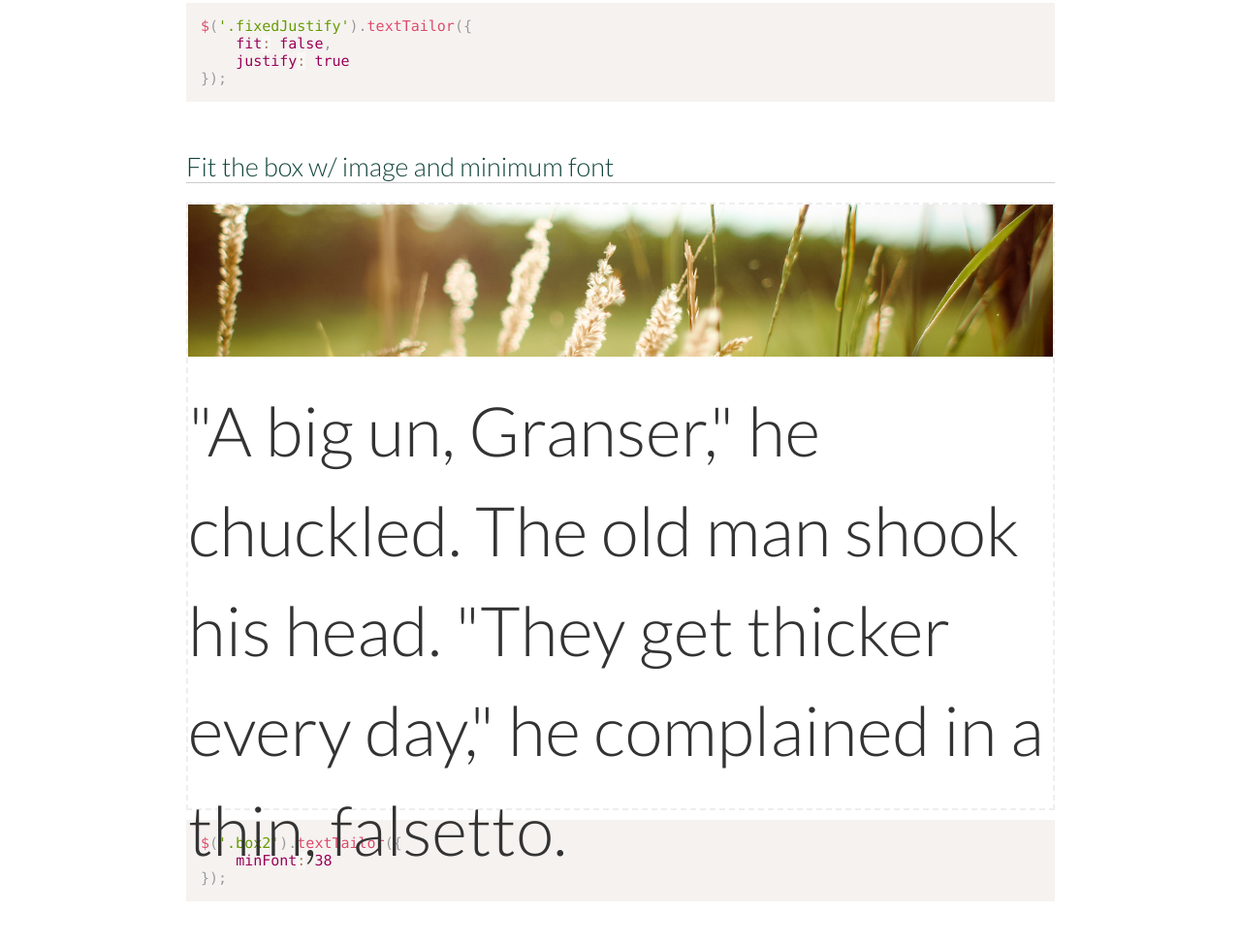
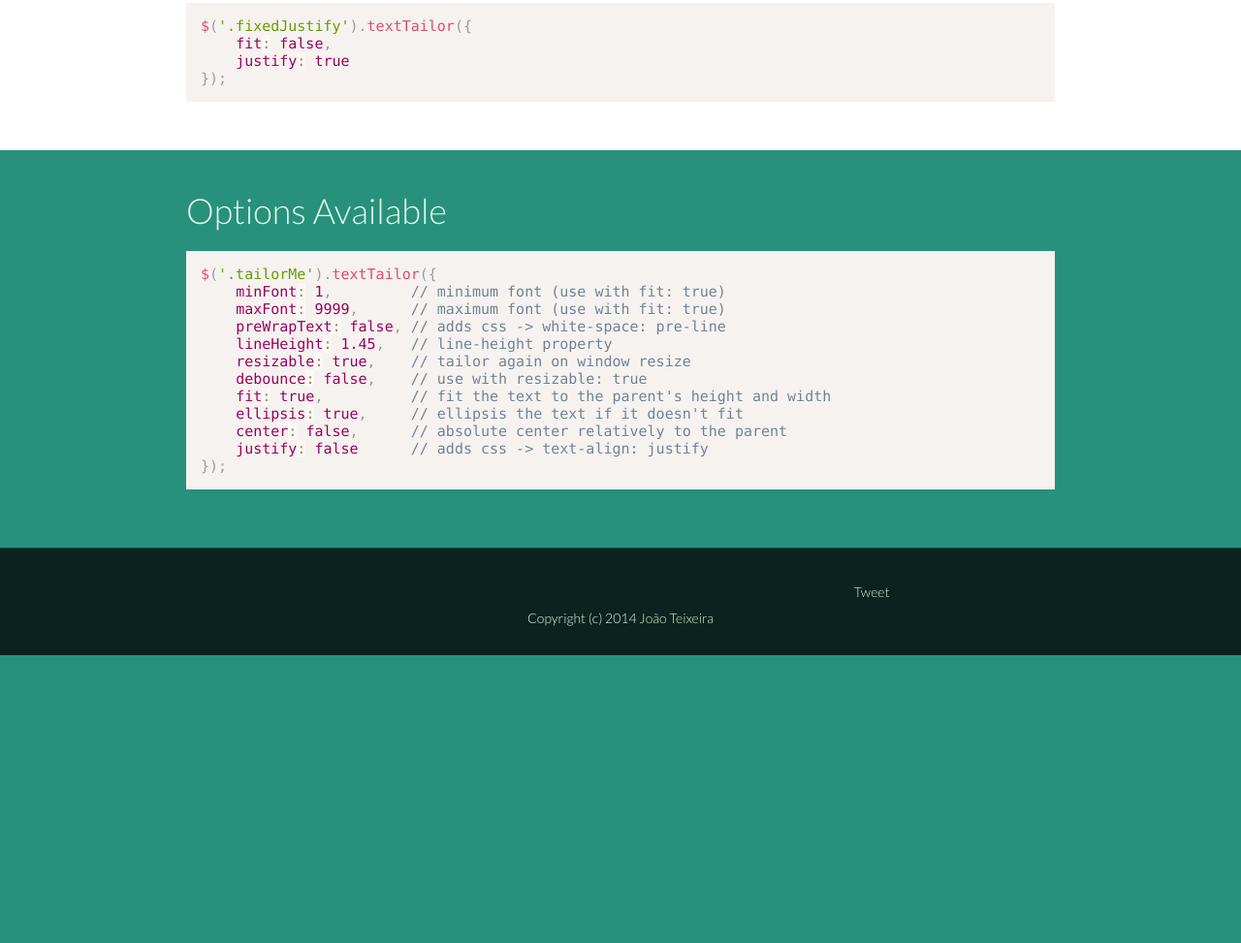
Before and after one commit to jpntex/TextTailor.js, a plain HTML site: page index.html in a window 1280 px wide. Shown: the part 1779-2752 px from the top of the page at 97% size. After the commit the page ends 2455 px from the top, so only its background shows below. Drawn offline with nearby package versions, Linux system fonts and the light colour scheme; grey boxes are pictures that could not be loaded.

Commit message:
Updated index.html

```diff
--- a/index.html
+++ b/index.html
@@ -84,7 +84,7 @@ $('.fixed').textTailor({
 });</code></pre>
 
 			<!-- box2 -->
-			<h2>Fit the box w/ image and minimum font</h2>
+			<!-- <h2>Fit the box w/ image and minimum font</h2>
 			<div class="example3">
 				<div class="box2">
 					<div style="width: 100%; text-align: center">
@@ -96,7 +96,7 @@ $('.fixed').textTailor({
 
 <pre><code class="language-javascript">$('.box2').textTailor({
 	minFont: 38
-});</code></pre>
+});</code></pre> -->
 		</div>
 			<!-- options -->
 			<div class="options">
```
